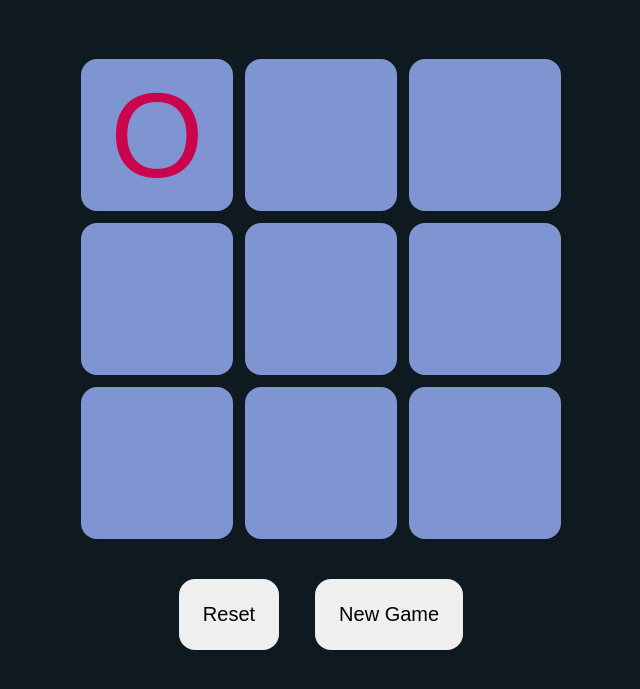
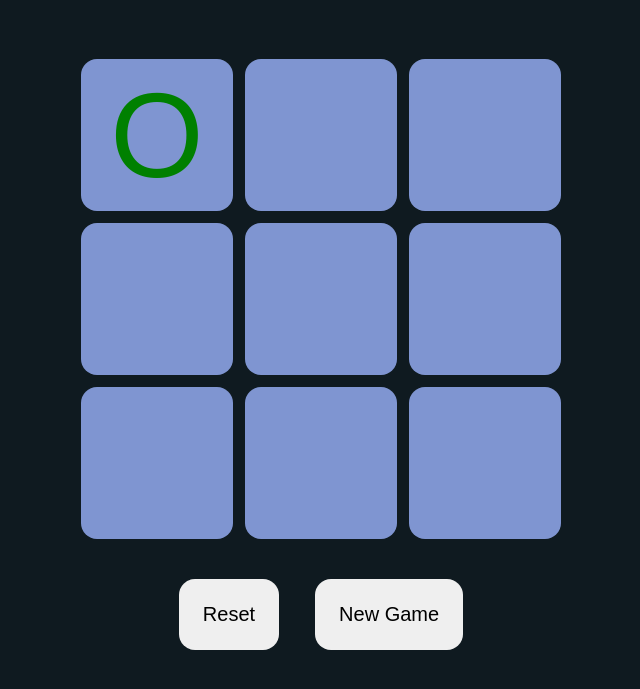
Before and after one commit to sadman122/Tic-Tac-Toe, a plain HTML site: page index.html in a window 1280 px wide. Both pictures are taken after a click on the button 476 px from the left and 195 px from the top of the page. Shown: the part 61-750 px from the top of the page, without its empty margins (319-959 px from the left). Drawn offline with Linux system fonts and the light colour scheme.

Commit message:
modifying color

```diff
--- a/script.js
+++ b/script.js
@@ -24,8 +24,10 @@ boxes.forEach((box) => {
     box.addEventListener('click', () => {
         if(turnO){
             box.innerText = 'O';
+            box.classList.add('O-color');
             turnO = false;
         }else{
+            box.classList.remove('O-color');
             box.innerText = 'X';
             turnO = true;
         }
--- a/style.css
+++ b/style.css
@@ -59,3 +59,7 @@ body{
 .hide{
     display: none;
 }
+
+.O-color{
+    color: green;
+}
```
